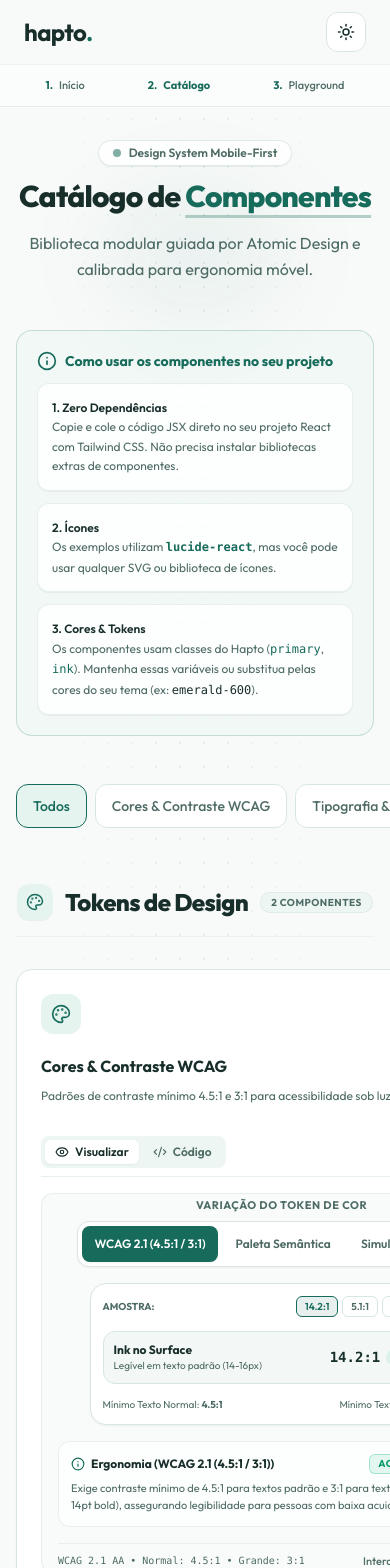
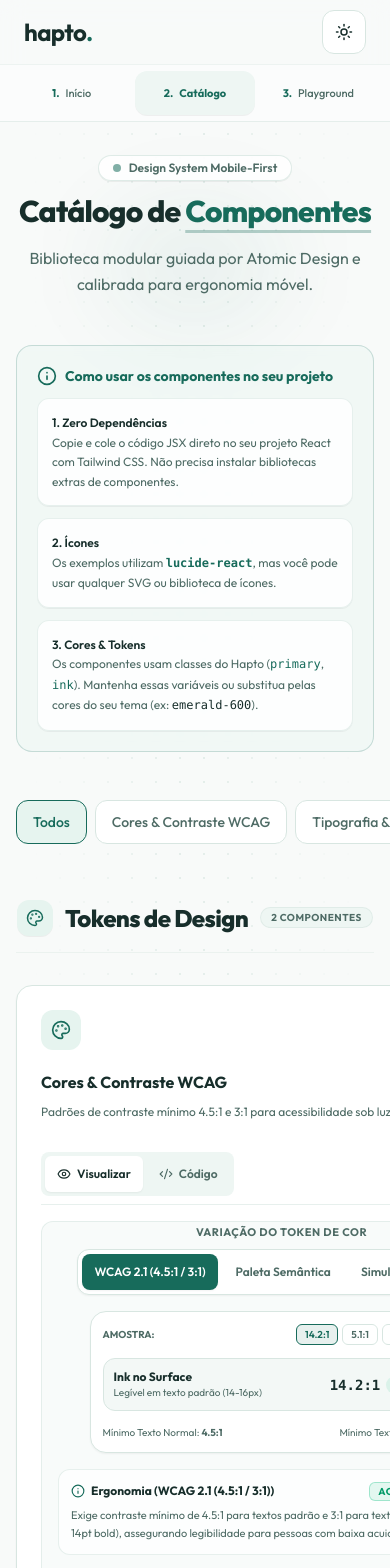
Before and after one commit to whoisnathaliamelo/hapto, a Next.js app: page /components in a window 390 px wide. Shown: the top 1568 px of the page. Built offline with nearby package versions, Linux system fonts and the light colour scheme.

Commit message:
Fix: Ajuste na responsividade mobile

```diff
--- a/components/catalog/showcase-card.tsx
+++ b/components/catalog/showcase-card.tsx
@@ -73,7 +73,7 @@ export function ShowcaseCard({
                 type="button"
                 onClick={() => setActiveTab("preview")}
                 className={cn(
-                  "flex items-center gap-1.5 rounded-md px-2.5 py-1 text-xs font-semibold transition-all",
+                  "flex min-h-9 md:min-h-7 items-center gap-1.5 rounded-md px-3 md:px-2.5 py-1.5 md:py-1 text-xs font-semibold transition-all active:scale-95",
                   activeTab === "preview"
                     ? "bg-surface text-ink shadow-xs"
                     : "text-muted hover:text-ink"
@@ -86,7 +86,7 @@ export function ShowcaseCard({
                 type="button"
                 onClick={() => setActiveTab("code")}
                 className={cn(
-                  "flex items-center gap-1.5 rounded-md px-2.5 py-1 text-xs font-semibold transition-all",
+                  "flex min-h-9 md:min-h-7 items-center gap-1.5 rounded-md px-3 md:px-2.5 py-1.5 md:py-1 text-xs font-semibold transition-all active:scale-95",
                   activeTab === "code"
                     ? "bg-surface text-ink shadow-xs"
                     : "text-muted hover:text-ink"
@@ -101,7 +101,7 @@ export function ShowcaseCard({
               <button
                 type="button"
                 onClick={handleCopy}
-                className="flex items-center gap-1.5 rounded-md border border-line bg-surface px-2.5 py-1 text-xs font-medium text-muted transition-all hover:border-primary hover:text-primary active:scale-95"
+                className="flex min-h-9 md:min-h-7 items-center gap-1.5 rounded-md border border-line bg-surface px-3 md:px-2.5 py-1.5 md:py-1 text-xs font-medium text-muted transition-all hover:border-primary hover:text-primary active:scale-95"
               >
                 {copied ? (
                   <>
--- a/components/landing/navbar.tsx
+++ b/components/landing/navbar.tsx
@@ -122,33 +122,34 @@ export function Navbar({ fluid = false }: { fluid?: boolean } = {}) {
         </div>
       </div>
 
-      <div className="border-t border-line/40 bg-surface/40 px-4 py-2 md:hidden">
+      <div className="border-t border-line/40 bg-surface/40 px-3 py-1.5 md:hidden">
         <ul className="flex items-center justify-around gap-1 text-[11px] font-medium text-muted">
           {modules.map(({ anchorHref, pageHref, label }, idx) => {
             const targetHref = isHome ? anchorHref : pageHref;
             const isActive = !isHome && pathname === pageHref;
 
+            const linkClasses = cn(
+              "flex min-h-11 items-center justify-center gap-1.5 rounded-xl px-3 py-2 transition-all duration-200 active:scale-95",
+              isActive
+                ? "bg-surface-raised font-bold text-primary shadow-2xs"
+                : "hover:text-ink active:bg-surface-raised"
+            );
+
             return (
-              <li key={pageHref}>
+              <li key={pageHref} className="flex-1">
                 {isHome ? (
                   <a
                     href={targetHref}
                     onClick={(e) => handleScroll(e, targetHref)}
-                    className="flex items-center gap-1.5 rounded-lg px-2 py-1 transition hover:text-ink active:bg-surface-raised"
+                    className={linkClasses}
                   >
                     <span className="font-bold text-primary">{idx + 1}.</span>
-                    <span>{label.split(" ")[0]}</span>
+                    <span className="truncate">{label.split(" ")[0]}</span>
                   </a>
                 ) : (
-                  <Link
-                    href={targetHref}
-                    className={cn(
-                      "flex items-center gap-1.5 rounded-lg px-2 py-1 transition hover:text-ink active:bg-surface-raised",
-                      isActive && "font-bold text-primary"
-                    )}
-                  >
+                  <Link href={targetHref} className={linkClasses}>
                     <span className="font-bold text-primary">{idx + 1}.</span>
-                    <span>{label.split(" ")[0]}</span>
+                    <span className="truncate">{label.split(" ")[0]}</span>
                   </Link>
                 )}
               </li>
--- a/components/theme-toggle.tsx
+++ b/components/theme-toggle.tsx
@@ -34,7 +34,7 @@ export function ThemeToggle() {
       type="button"
       aria-label="Alternar tema claro/escuro"
       onClick={toggleTheme}
-      className="group relative inline-flex size-10 items-center justify-center rounded-xl border border-line bg-surface text-ink transition-all duration-300 hover:border-primary/50 hover:bg-surface-raised active:scale-95 focus-visible:outline-2 focus-visible:outline-primary"
+      className="group relative inline-flex size-11 md:size-10 items-center justify-center rounded-xl border border-line bg-surface text-ink transition-all duration-300 hover:border-primary/50 hover:bg-surface-raised active:scale-95 focus-visible:outline-2 focus-visible:outline-primary"
     >
       <div className="relative size-[18px]">
         <Sun className="absolute inset-0 size-[18px] text-ink rotate-0 scale-100 transition-all duration-300 ease-out dark:-rotate-90 dark:scale-0 dark:opacity-0" />
```
